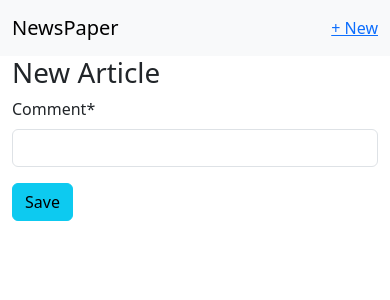
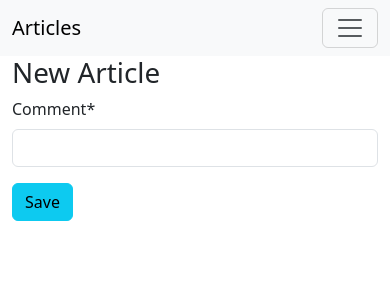
Before and after one commit to rachit4018/NewsPaper, a Django app: page /articles/comment/3/ in a window 390 px wide. Shown: the top 300 px of the page. Run offline with Django 5.2, Linux system fonts and the light colour scheme; a user stored in the database is signed in; some libraries are stand-ins or nearby versions.

Commit message:
responsive navbar changes

```diff
--- a/templates/base.html
+++ b/templates/base.html
@@ -8,13 +8,12 @@
         </title>
     </head>
     <body>
-        <nav class="navbar navbar-expand-lg bg-body-tertiary">
+        <nav class="navbar navbar-expand-lg navbar-light bg-light">
             <div class="container-fluid">
-                <a class="navbar-brand" href="{% url 'home' %}">NewsPaper</a>
-
-                <ul class="navbar-nav mr-auto">
-                    <li class="nav-item"><a href="{% url 'article_create' %}">+ New</a></li>
-                    </ul>
+                <a class="navbar-brand" href="#">Articles</a>
+                <button class="navbar-toggler" type="button" data-bs-toggle="collapse" data-bs-target="#navbarSupportedContent" aria-controls="navbarSupportedContent" aria-expanded="false" aria-label="Toggle navigation">
+                    <span class="navbar-toggler-icon"></span>
+                </button>
                 <div class="collapse navbar-collapse" id="navbarSupportedContent">
                     {% if user.is_authenticated %}
                     <ul class="navbar-nav ms-auto mb-2 mb-lg-0"> <!-- Use ms-auto for right alignment -->
@@ -32,24 +31,22 @@
                                     </form>
                                 </li>
                             </ul>
-
                         </li>
                     </ul>
                     {% else %}
-                    <form class="form-inline ms-auto"> <!-- Use ms-auto for right alignment -->
-                        <ul class="navbar-nav">
+                    <ul class="navbar-nav ms-auto mb-2 mb-lg-0"> <!-- Use ms-auto for right alignment -->
                         <li class="nav-item">
                             <a class="btn btn-outline-secondary" aria-current="page" href="{% url 'login' %}">Login</a>
                         </li>
-                            <li>
+                        <li class="nav-item">
                             <a class="btn btn-primary ms-2" aria-current="page" href="{% url 'signup' %}">Sign Up</a> <!-- Added ms-2 for margin -->
                         </li>
                     </ul>
-                    </form>
                     {% endif %}
                 </div>
             </div>
         </nav>
+
 
            <div class="container">
             {% block content %}
```
Also changed, not shown: db.sqlite3. Lines whose indentation alone changed are shown as unchanged.
